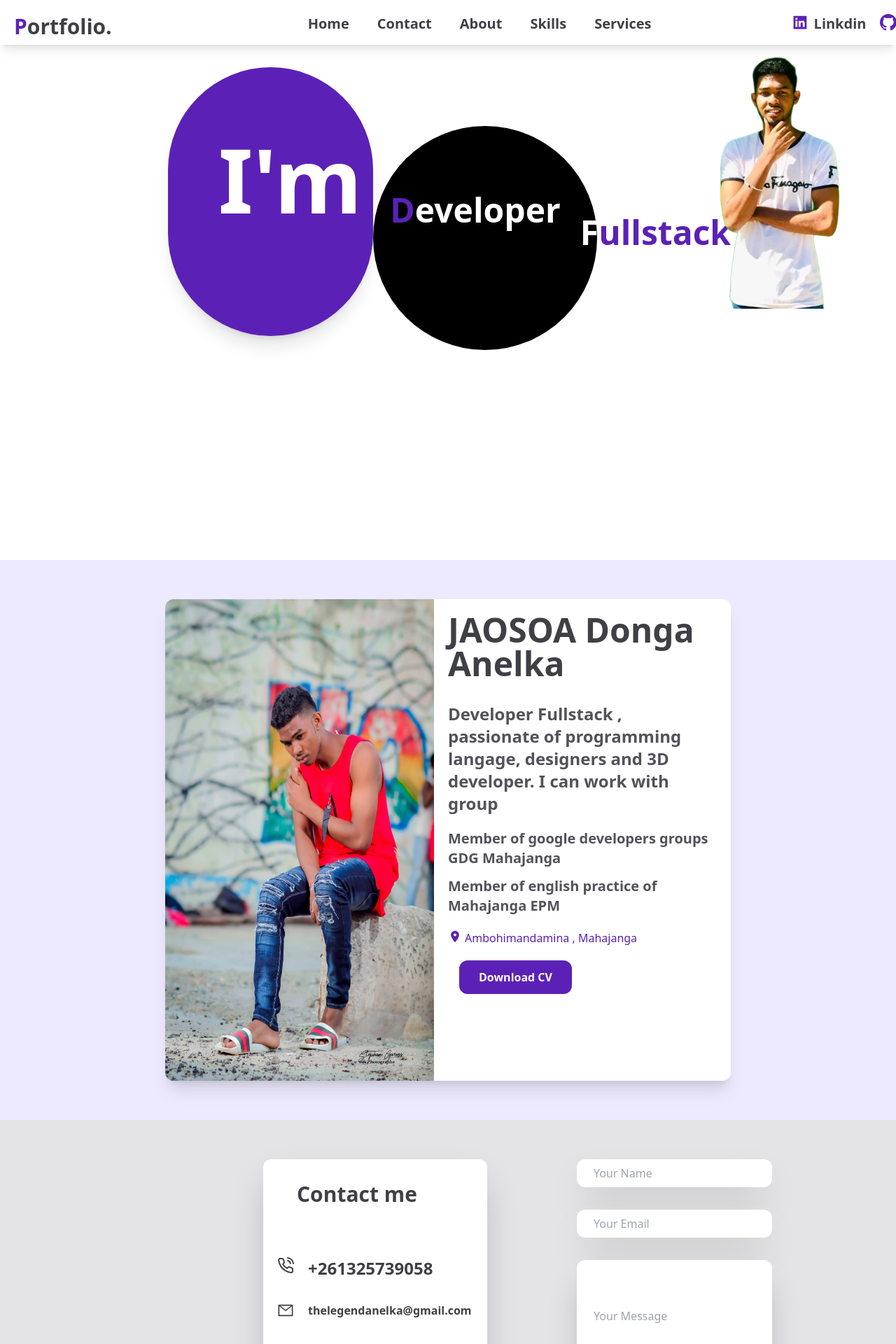
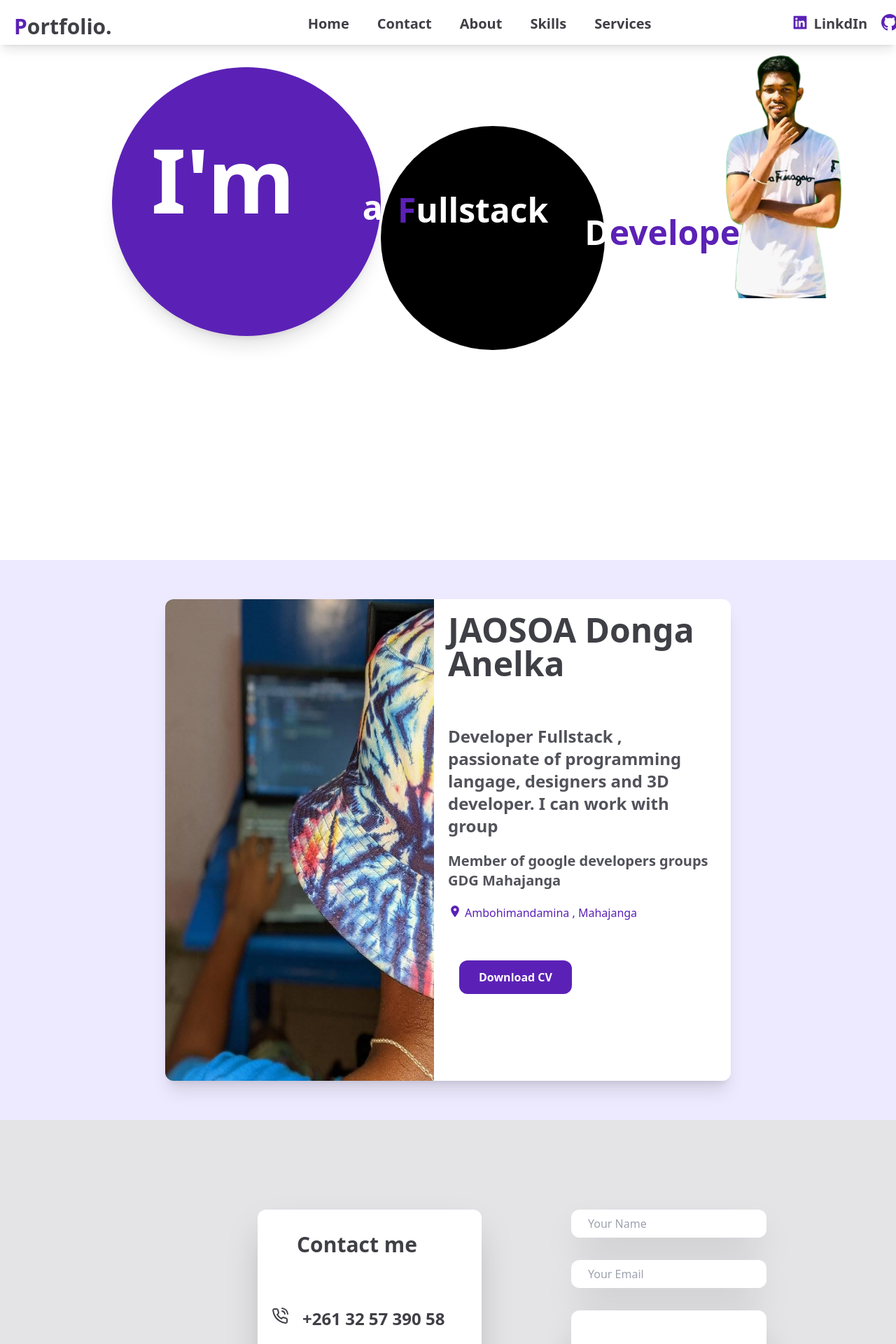
Before and after one commit to gasikaradigital/frontend-erpinnov, a React (Vite) app: page / in a window 1280 px wide. Shown: the top 1920 px of the page at 70% size. Built offline with nearby package versions, Linux system fonts and the light colour scheme.

Commit message:
rectification

```diff
--- a/src/pages/Home/components/contact/index.jsx
+++ b/src/pages/Home/components/contact/index.jsx
@@ -6,11 +6,11 @@ import {AiOutlineMail} from 'react-icons/ai'
 import {FiPhoneCall} from 'react-icons/fi'
 function Contact() {
   return (
-    <div className='h-screen w-full bg-[#e4e4e7] p-14 flex flex-row '>
-       <div className='shadow-2xl w-80 h-96  ml-80 bg-white rounded-xl  '>
-        <h1 className='text-3xl font-bold py-8 ml-12 text-[#3f3f46] '>Contact me</h1>
+    <div className='h-screen w-full bg-[#e4e4e7] p-32 flex flex-row '>
+       <div className='shadow-2xl w-80 h-96  ml-60 bg-white rounded-xl  '>
+        <h1 className='text-3xl font-bold py-8 ml-14 text-[#3f3f46] '>Contact me</h1>
         <div>
-          <a href="#" className='flex flex-row ml-5 text-2xl font-bold mt-10 text-[#3f3f46]'><FiPhoneCall className='mr-5 font-bold'></FiPhoneCall> +261325739058</a>
+          <a href="#" className='flex flex-row ml-5 text-2xl font-bold mt-10 text-[#3f3f46]'><FiPhoneCall className='mr-5 font-bold'></FiPhoneCall> +261 32 57 390 58</a>
         </div>
         <div>
           <a href="#" className='flex flex-row ml-5 font-bold mt-8 text-[#3f3f46]'><AiOutlineMail className='mr-5 font-bold text-2xl'></AiOutlineMail>thelegendanelka@gmail.com</a>
--- a/src/pages/Home/components/header/index.jsx
+++ b/src/pages/Home/components/header/index.jsx
@@ -1,6 +1,6 @@
 import React , {useState} from 'react'
 import {MdPlace} from 'react-icons/md'
-import Anelka from '../assets/anelka-shoot.jpg'
+import Anelka from '../assets/figure.jpg'
 import CV from '../document/cv-Anelka.pdf'
 function Header() {
 
@@ -30,13 +30,15 @@ function Header() {
     <div className='flex justify-center h-screen bg-[#ede9fe] '>
 
       <div className='flex flex-row  bg-white shadow-xl rounded-xl  m-14  '>
-        <img src={Anelka} alt="AnelkaPhoto" className='w-96 h-full rounded-l-xl ' />
+        <div className='w-96 h-full  overflow-hidden bg-no-repeat bg-cover hover:rounded-l-xl '>
+        <img src={Anelka} alt="AnelkaPhoto" className='w-96 h-full rounded-l-xl  hover:scale-110 transition duration-300 ease-in-out hover:rounded-l-xl ' />
+        </div>
+
         <div className='w-96 h-full  m-5'>
         <p className='font-bold text-5xl text-[#3f3f46] '>JAOSOA Donga Anelka</p>
-          <p className='text-2xl font-bold mt-8 text-[#52525b] '>Developer Fullstack , passionate of programming langage, designers and 3D developer. I can work with group </p>
+          <p className='text-2xl font-bold mt-16 text-[#52525b] '>Developer Fullstack , passionate of programming langage, designers and 3D developer. I can work with group </p>
           <p className='text-xl font-bold mt-5 text-[#52525b]'>Member of google developers groups GDG Mahajanga</p>
-          <p className='text-xl font-bold mt-3 text-[#52525b] '>Member of english practice of Mahajanga EPM</p>
-<div className='flex flex-row mt-5'>
+          <div className='flex flex-row mt-5'>
 <MdPlace className='text-xl text-[#5b21b6] hover:underline'/>
  <a href='https://www.google.com/maps/place/Ambohimandamina/@-15.7165647,46.3427353,17z/data=!3m1!4b1!4m6!3m5!1s0x2203fbc7d5078047:0xd2cab551c012a77b!8m2!3d-15.7165647!4d46.344924!16s%2Fg%2F11jsghnl3k'
  className='ml-1 text-[#5b21b6] hover:underline'
@@ -44,7 +46,7 @@ function Header() {
   Ambohimandamina , Mahajanga</a>
 </div>
 <div>
-  <button className='text-white font-bold bg-[#5b21b6] mt-5 py-3 px-7 rounded-xl ml-4 '
+  <button className='text-white font-bold bg-[#5b21b6] mt-14 py-3 px-7 rounded-xl ml-4 '
   onClick={handleDownload} disabled={loading}
   >
     {loading ? "Downloading..." : "Download CV"}
--- a/src/pages/Home/components/navbar/index.jsx
+++ b/src/pages/Home/components/navbar/index.jsx
@@ -29,7 +29,7 @@ function Navbar() {
                 </div>
                 <div className='pl-5 py-5 flex flex-row ml-40'>
                   <AiFillLinkedin className=' text-2xl text-[#5b21b6]' />
-<a href="https://www.linkedin.com/in/anelka-donga-289b8122a/" className=' font-bold text-xl ml-2 cursor-pointer text-[#3f3f46]'>Linkdin</a>
+<a href="https://www.linkedin.com/in/anelka-donga-289b8122a/" className=' font-bold text-xl ml-2 cursor-pointer text-[#3f3f46]'>LinkdIn</a>
                 </div>
                 </div>
 
@@ -39,11 +39,11 @@ function Navbar() {
                 </div>
                 </div>
             <div className='flex flex-row'>
-            <div className='bg-[#5b21b6] w-96 h-96 mt-24 ml-60 rounded-full shadow-xl'>
-                  <p className='text-9xl font-bold  text-white text-center mt-24 ml-14'>I'm</p>
+            <div className='bg-[#5b21b6] w-96 h-96 mt-24 ml-40 rounded-full shadow-xl'>
+                  <p className='text-9xl font-bold  text-white text-center mt-24 ml-14 flex flex-row'>I'm <p className='text-white font-bold text-5xl mt-20 ml-24'>a</p> </p>
             </div>
             <div className='mt-40 '>
-              <p className='flex flex-row font-bold text-5xl bg-black w-80 h-80 rounded-full py-24 text-white mt-5'><p className='text-[#5b21b6] font-bold text-5xl ml-6'>D</p>eveloper <p className='text-[#5b21b6] ml-7 font-bold text-5xl flex flex-row mt-8'><p className='text-white font-bold text-5xl'>F</p>ullstack</p></p>
+              <p className='flex flex-row font-bold text-5xl bg-black w-80 h-80 rounded-full py-24 text-white mt-5'><p className='text-[#5b21b6] font-bold text-5xl ml-6'>F</p>ullstack <p className='text-[#5b21b6] ml-12 font-bold text-5xl flex flex-row mt-8'><p className='text-white font-bold text-5xl ml-1'>D</p>eveloper</p></p>
             </div>
             <div className="ml-24">
               <img src={Anelka} alt="photo" />
--- a/src/pages/Home/components/services/index.jsx
+++ b/src/pages/Home/components/services/index.jsx
@@ -11,22 +11,22 @@ function Services() {
 <div className='w-96 h-96 shadow-xl rounded-2xl ml-14 mt-10 bg-white p-2 '>
 <img src={Web} alt="web" />
 <div>
-  <h1 className='text-3xl font-bold text-center text-[#3f3f46]'>Fullstack developer</h1>
-<p className='text-xl font-bold p-6 text-[#52525b] text-center'>Web developer, app developper, desktop developper, 3D developper</p>
+  <h1 className='text-3xl font-bold text-center text-[#3f3f46]'>Developer Fullstack</h1>
+<p className='text-xl font-bold p-6 text-[#52525b] text-center'>Web developer, app developer, desktop developer, 3D developer</p>
 </div>
 </div>
 
 <div className='w-96 h-96 shadow-xl rounded-2xl ml-14 mt-10 bg-white p-2 '>
-<img src={Design} alt="design" className='w-80' />
-<div>
+<img src={Design} alt="design" className='w-80 h-1/2' />
+<div className='mt-8'>
 <h1 className='text-3xl font-bold text-center text-[#3f3f46]'>UX/UI designer</h1>
 <p className='text-xl font-bold p-6 text-[#52525b] text-center'>Web designer, app designer, desktop designer</p>
 </div>
 </div>
 
 <div className='w-96 h-96 shadow-xl rounded-2xl ml-14 mt-10 bg-white p-2'>
-<img src={Photographer} alt="photographe" className='w-60 h-60' />
-<div>
+<img src={Photographer} alt="photographe" className='w-80 h-1/2 ml-2' />
+<div className='mt-8'>
 <h1 className='text-3xl font-bold text-center text-[#3f3f46]'>Video/Photographer</h1>
 <p className='text-xl font-bold p-6 text-[#52525b] text-center'>youtuber, Photo session</p>
 </div>
--- a/src/pages/Home/components/skills/index.jsx
+++ b/src/pages/Home/components/skills/index.jsx
@@ -16,7 +16,7 @@ function Skills
   <div className='flex flex-row'>
     <div>
 
-    <h1 className='text-2xl font-bold pl-14 ml-4  text-[#3f3f46]'>Frontend Developper</h1>
+    <h1 className='text-2xl font-bold pl-14 ml-4  text-[#3f3f46]'>Frontend Developer</h1>
     <div className='w-96 h-36 rounded-2xl shadow-2xl ml-14 mt-5 bg-white p-6 '>
       <div className='flex flex-row  '>
       <p className='text-lg font-bold  ml-6 text-[#3f3f46]'>html</p>
```
Also changed, not shown: src/pages/Home/components/assets/anelka-shoot.jpg (deleted), src/pages/Home/components/assets/figure.jpg (added).
